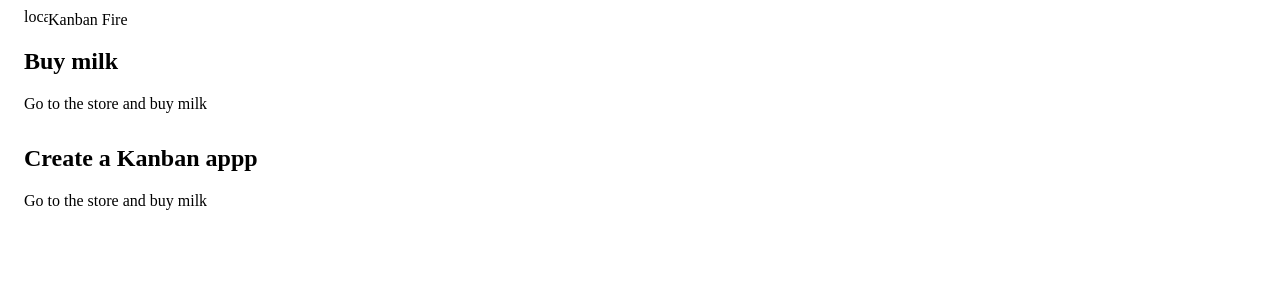
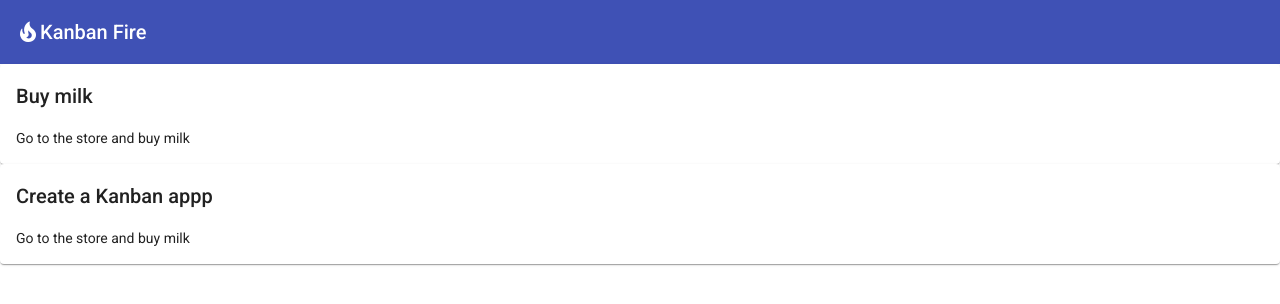
Before and after one commit to nassimkissi/kanban-fire, an Angular app: page / in a window 1280 px wide. Shown: the top 304 px of the page. Built offline with nearby package versions, Linux system fonts and the light colour scheme.

Commit message:
visuale task

```diff
--- a/angular.json
+++ b/angular.json
@@ -27,6 +27,7 @@
               "src/assets"
             ],
             "styles": [
+              "./node_modules/@angular/material/prebuilt-themes/indigo-pink.css",
               "src/styles.css"
             ],
             "scripts": []
@@ -94,6 +95,7 @@
               "src/assets"
             ],
             "styles": [
+              "./node_modules/@angular/material/prebuilt-themes/indigo-pink.css",
               "src/styles.css"
             ],
             "scripts": []
--- a/package.json
+++ b/package.json
@@ -11,10 +11,12 @@
   "private": true,
   "dependencies": {
     "@angular/animations": "~13.3.0",
+    "@angular/cdk": "^13.3.7",
     "@angular/common": "~13.3.0",
     "@angular/compiler": "~13.3.0",
     "@angular/core": "~13.3.0",
     "@angular/forms": "~13.3.0",
+    "@angular/material": "^13.3.7",
     "@angular/platform-browser": "~13.3.0",
     "@angular/platform-browser-dynamic": "~13.3.0",
     "@angular/router": "~13.3.0",
--- a/src/index.html
+++ b/src/index.html
@@ -6,8 +6,11 @@
   <base href="/">
   <meta name="viewport" content="width=device-width, initial-scale=1">
   <link rel="icon" type="image/x-icon" href="favicon.ico">
+  <link rel="preconnect" href="https://fonts.gstatic.com">
+  <link href="https://fonts.googleapis.com/css2?family=Roboto:wght@300;400;500&display=swap" rel="stylesheet">
+  <link href="https://fonts.googleapis.com/icon?family=Material+Icons" rel="stylesheet">
 </head>
-<body>
+<body class="mat-typography">
   <app-root></app-root>
 </body>
 </html>
--- a/src/styles.css
+++ b/src/styles.css
@@ -1 +1,4 @@
 /* You can add global styles to this file, and also import other style files */
+
+html, body { height: 100%; }
+body { margin: 0; font-family: Roboto, "Helvetica Neue", sans-serif; }
```
Also changed, not shown: 1 other file (tests, documents, lock files or other folders).
